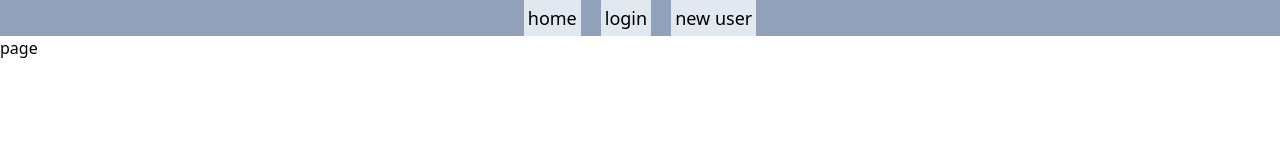
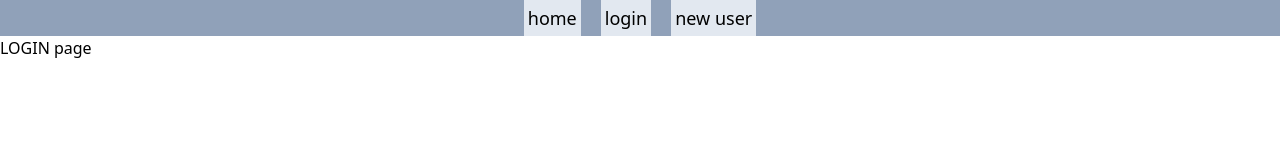
Before and after one commit to tansg1972/anauth8, a Next.js app: page /loginpage in a window 1280 px wide. Shown: the top 160 px of the page. Built offline with nearby package versions, Linux system fonts and the light colour scheme.

Commit message:
Update page.tsx

```diff
--- a/src/app/loginpage/page.tsx
+++ b/src/app/loginpage/page.tsx
@@ -2,6 +2,6 @@ import React from 'react'
 
 export default function page() {
   return (
-    <div>page</div>
+    <div>LOGIN page</div>
   )
 }
```
